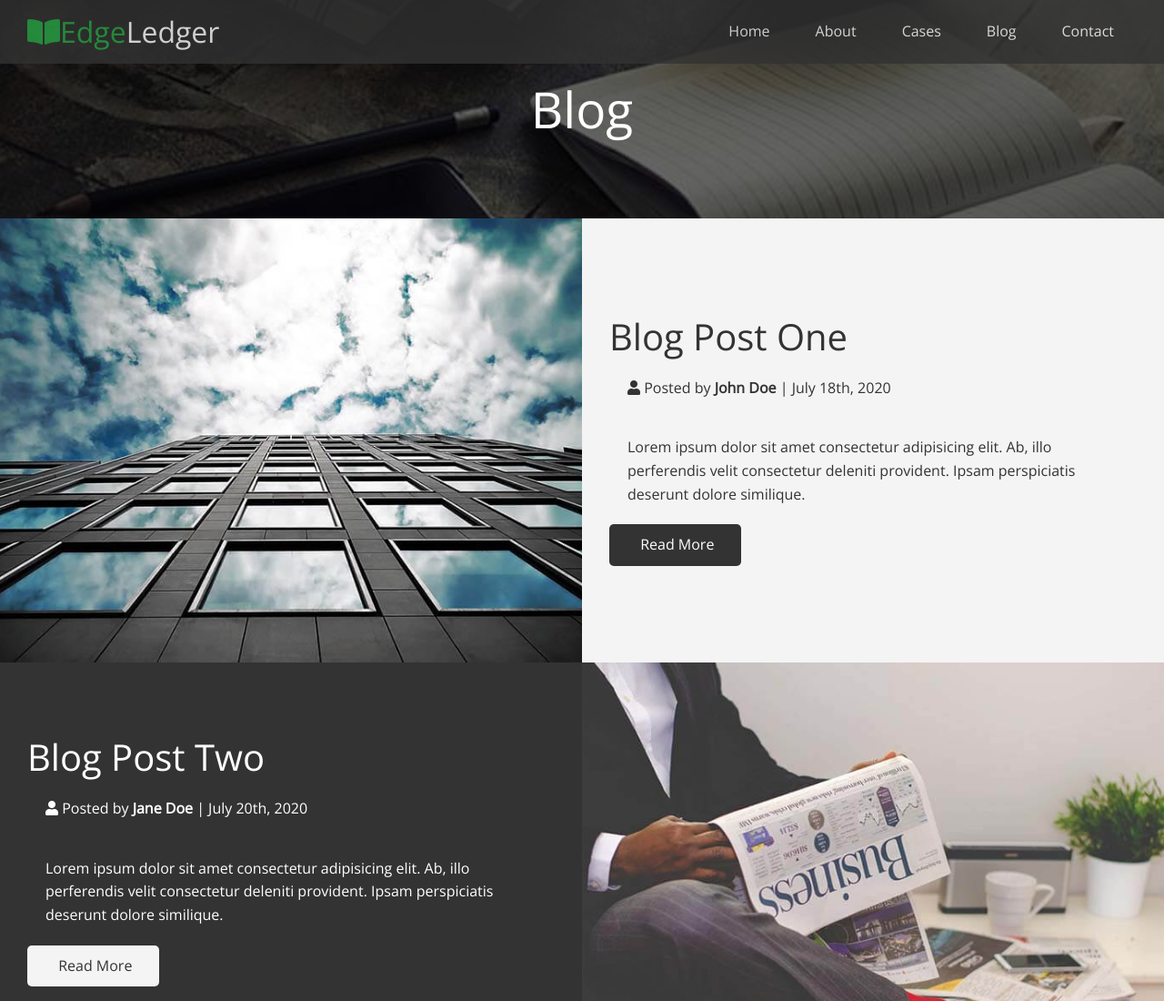
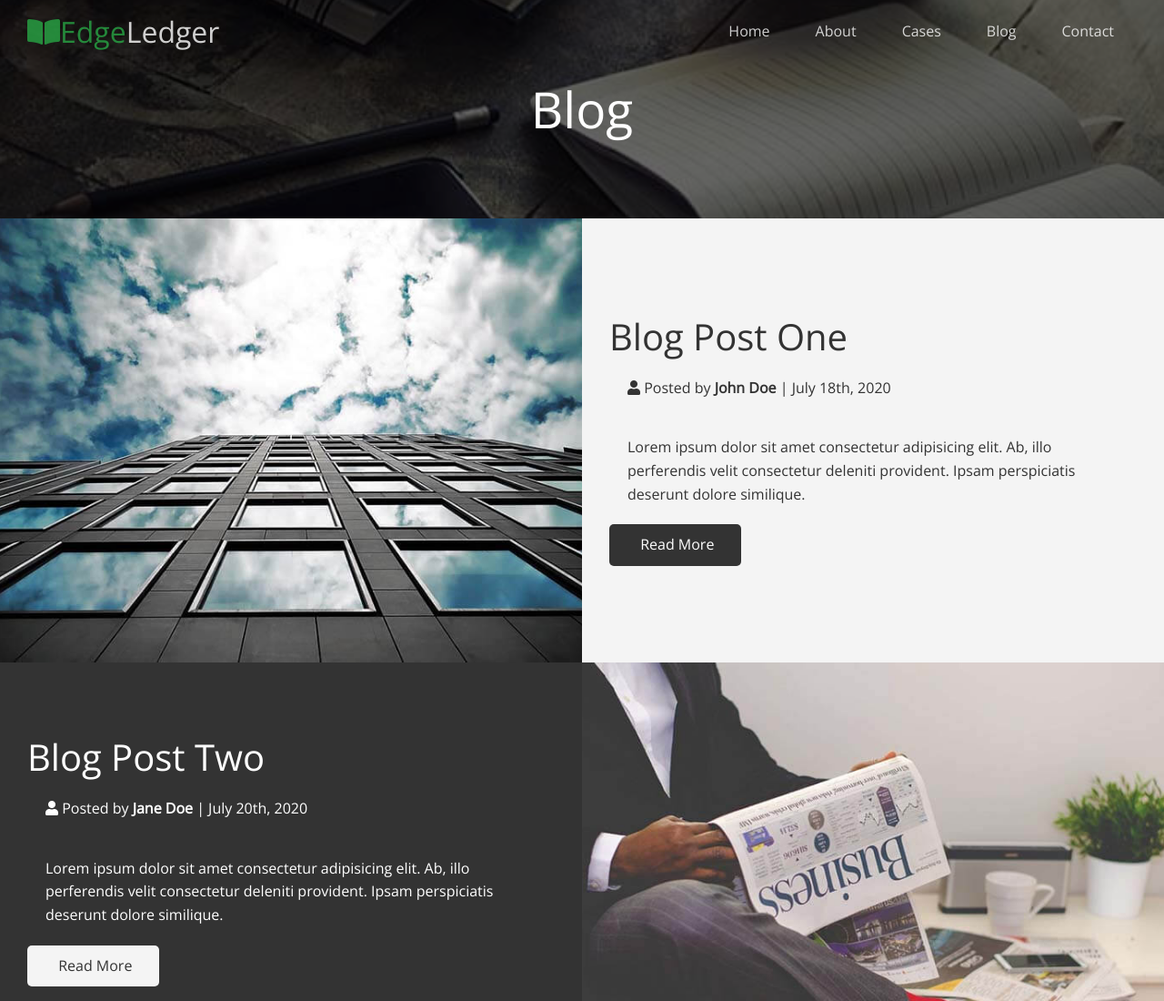
Before and after one commit to peterfchris/edge_ledger, a plain HTML site: page blog.html in a window 1280 px wide. Shown: the top 1100 px of the page at 91% size. Drawn offline with nearby package versions, Linux system fonts and the light colour scheme; some icons are missing.

Commit message:
navbar functionality + favicon

```diff
--- a/blog.html
+++ b/blog.html
@@ -11,7 +11,7 @@
 </head>
 <body>
   <header class="hero blog">
-    <div id="navbar" class="navbar">
+    <div id="navbar" class="navbar top">
       <h1 class="logo">
         <span class="text-primary"><i class="fas fa-book-open"></i>Edge</span>Ledger
       </h1>
@@ -119,5 +119,25 @@
     </div>
     <p>Copyright &copy; 2020 - EdgeLedger</p>
   </footer>
+  <script>
+    const navbar = document.getElementById('navbar')
+    let scrolled = false;
+
+    window.onscroll = function() {
+      if(window.pageYOffset > 100) {
+        navbar.classList.remove('top');
+        if(!scrolled) {
+          navbar.style.transform='translateY(-70px)';
+        }
+        setTimeout(function(){
+          navbar.style.transform = 'translateY(0)';
+          scrolled = true;
+        }, 200)
+      } else {
+        navbar.classList.add('top')
+        scrolled = false;
+      }
+    }
+  </script>
 </body>
 </html>
--- a/css/style.css
+++ b/css/style.css
@@ -49,6 +49,11 @@ img {
   position: fixed;
   top: 0px;
   padding: 0 30px;
+  transition: 0.5s;
+}
+
+.navbar.top {
+  background: transparent;
 }
 
 .navbar a {
```
Also changed, not shown: index.html (+70 -1 lines), post.html (+21 -1 lines), JS/lightbox.min.js (added), css/lightbox.min.css (added), favicon.ico (added), img/close.png (added), img/loading.gif (added), img/next.png (added), img/prev.png (added).
